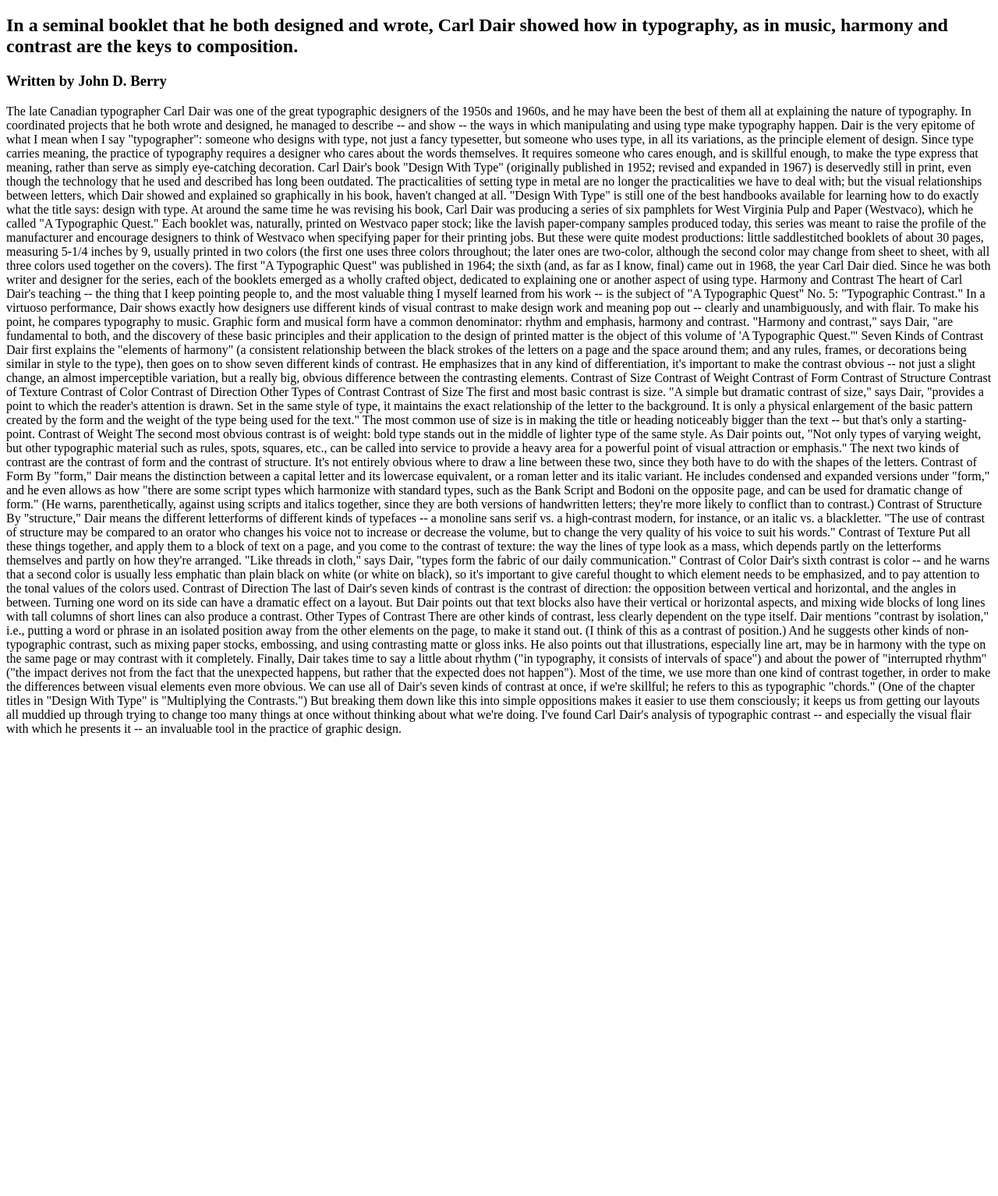
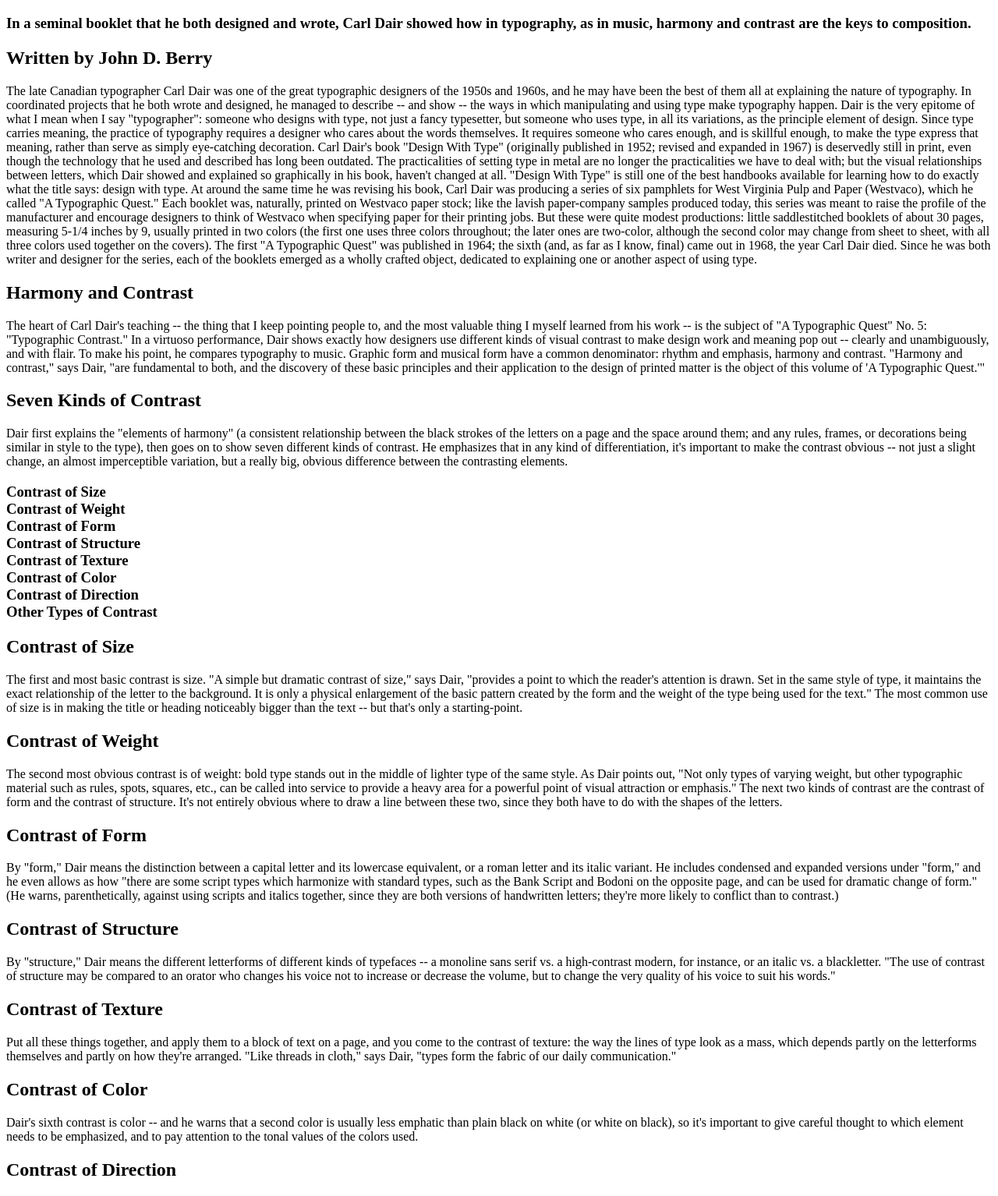
Before and after one commit to cdai-wd/carl-dair, a plain HTML site: page index.html in a window 1280 px wide. Shown: the part 61-1595 px from the top of the page at 78% size. Before the commit the page ends 1013 px from the top, so only its background shows below. Drawn offline with Linux system fonts and the light colour scheme.

Commit message:
Update index.html

```diff
--- a/index.html
+++ b/index.html
@@ -2,11 +2,11 @@
 <html>
     <h1>Seven Principles of Typographic Contrast</h1>
 
-    <h2>In a seminal booklet that he both designed and wrote, Carl Dair showed how in typography, as in music, harmony and contrast are the keys to composition. </h2>
+    <h3>In a seminal booklet that he both designed and wrote, Carl Dair showed how in typography, as in music, harmony and contrast are the keys to composition. </h3>
 
-    <h3>Written by John D. Berry</h3>
+    <h2>Written by John D. Berry</h2>
 
-    The late Canadian typographer Carl Dair was one of the great typographic designers of the 1950s and 1960s, and he may have been the best of them all at explaining the nature of typography. In coordinated projects that he both wrote and designed, he managed to describe -- and show -- the ways in which manipulating and using type make typography happen.
+    <body>The late Canadian typographer Carl Dair was one of the great typographic designers of the 1950s and 1960s, and he may have been the best of them all at explaining the nature of typography. In coordinated projects that he both wrote and designed, he managed to describe -- and show -- the ways in which manipulating and using type make typography happen.
 
     Dair is the very epitome of what I mean when I say "typographer": someone who designs with type, not just a fancy typesetter, but someone who uses type, in all its variations, as the principle element of design. Since type carries meaning, the practice of typography requires a designer who cares about the words themselves. It requires someone who cares enough, and is skillful enough, to make the type express that meaning, rather than serve as simply eye-catching decoration.
 
@@ -14,62 +14,102 @@
 
     At around the same time he was revising his book, Carl Dair was producing a series of six pamphlets for West Virginia Pulp and Paper (Westvaco), which he called "A Typographic Quest." Each booklet was, naturally, printed on Westvaco paper stock; like the lavish paper-company samples produced today, this series was meant to raise the profile of the manufacturer and encourage designers to think of Westvaco when specifying paper for their printing jobs. But these were quite modest productions: little saddlestitched booklets of about 30 pages, measuring 5-1/4 inches by 9, usually printed in two colors (the first one uses three colors throughout; the later ones are two-color, although the second color may change from sheet to sheet, with all three colors used together on the covers). The first "A Typographic Quest" was published in 1964; the sixth (and, as far as I know, final) came out in 1968, the year Carl Dair died. Since he was both writer and designer for the series, each of the booklets emerged as a wholly crafted object, dedicated to explaining one or another aspect of using type.
 
-    Harmony and Contrast
+    </body>
 
-    The heart of Carl Dair's teaching -- the thing that I keep pointing people to, and the most valuable thing I myself learned from his work -- is the subject of "A Typographic Quest" No. 5: "Typographic Contrast." In a virtuoso performance, Dair shows exactly how designers use different kinds of visual contrast to make design work and meaning pop out -- clearly and unambiguously, and with flair. To make his point, he compares typography to music.
+    <h2>Harmony and Contrast</h2>
+
+   <body>The heart of Carl Dair's teaching -- the thing that I keep pointing people to, and the most valuable thing I myself learned from his work -- is the subject of "A Typographic Quest" No. 5: "Typographic Contrast." In a virtuoso performance, Dair shows exactly how designers use different kinds of visual contrast to make design work and meaning pop out -- clearly and unambiguously, and with flair. To make his point, he compares typography to music.
 
     Graphic form and musical form have a common denominator: rhythm and emphasis, harmony and contrast. "Harmony and contrast," says Dair, "are fundamental to both, and the discovery of these basic principles and their application to the design of printed matter is the object of this volume of 'A Typographic Quest.'"
 
-    Seven Kinds of Contrast
+    </body>
 
-    Dair first explains the "elements of harmony" (a consistent relationship between the black strokes of the letters on a page and the space around them; and any rules, frames, or decorations being similar in style to the type), then goes on to show seven different kinds of contrast. He emphasizes that in any kind of differentiation, it's important to make the contrast obvious -- not just a slight change, an almost imperceptible variation, but a really big, obvious difference between the contrasting elements.
+    <h2>Seven Kinds of Contrast</h2>
 
+    <body>
+        Dair first explains the "elements of harmony" (a consistent relationship between the black strokes of the letters on a page and the space around them; and any rules, frames, or decorations being similar in style to the type), then goes on to show seven different kinds of contrast. He emphasizes that in any kind of differentiation, it's important to make the contrast obvious -- not just a slight change, an almost imperceptible variation, but a really big, obvious difference between the contrasting elements.
+    </body>
+    <h3>
     Contrast of Size
+    <br>
     Contrast of Weight
+    <br>
     Contrast of Form
+    <br>
     Contrast of Structure
+    <br>
     Contrast of Texture
+    <br>
     Contrast of Color
+    <br>
     Contrast of Direction
+    <br>
     Other Types of Contrast
+    </h3>
 
-    Contrast of Size
+    <h2>Contrast of Size</h2>
 
-    The first and most basic contrast is size. "A simple but dramatic contrast of size," says Dair, "provides a point to which the reader's attention is drawn. Set in the same style of type, it maintains the exact relationship of the letter to the background. It is only a physical enlargement of the basic pattern created by the form and the weight of the type being used for the text." The most common use of size is in making the title or heading noticeably bigger than the text -- but that's only a starting-point.
+    <body>
+        The first and most basic contrast is size. "A simple but dramatic contrast of size," says Dair, "provides a point to which the reader's attention is drawn. Set in the same style of type, it maintains the exact relationship of the letter to the background. It is only a physical enlargement of the basic pattern created by the form and the weight of the type being used for the text." The most common use of size is in making the title or heading noticeably bigger than the text -- but that's only a starting-point.
+    </body>
 
-    Contrast of Weight
+    <br>
 
-    The second most obvious contrast is of weight: bold type stands out in the middle of lighter type of the same style. As Dair points out, "Not only types of varying weight, but other typographic material such as rules, spots, squares, etc., can be called into service to provide a heavy area for a powerful point of visual attraction or emphasis."
+    <h2>Contrast of Weight</h2>
 
-    The next two kinds of contrast are the contrast of form and the contrast of structure. It's not entirely obvious where to draw a line between these two, since they both have to do with the shapes of the letters.
+    <body>
+        The second most obvious contrast is of weight: bold type stands out in the middle of lighter type of the same style. As Dair points out, "Not only types of varying weight, but other typographic material such as rules, spots, squares, etc., can be called into service to provide a heavy area for a powerful point of visual attraction or emphasis."
+        The next two kinds of contrast are the contrast of form and the contrast of structure. It's not entirely obvious where to draw a line between these two, since they both have to do with the shapes of the letters.
+    </body>
 
+    <br>
 
-    Contrast of Form
+    <h2>Contrast of Form</h2>
+    <body>
+        By "form," Dair means the distinction between a capital letter and its lowercase equivalent, or a roman letter and its italic variant. He includes condensed and expanded versions under "form," and he even allows as how "there are some script types which harmonize with standard types, such as the Bank Script and Bodoni on the opposite page, and can be used for dramatic change of form."
+        (He warns, parenthetically, against using scripts and italics together, since they are both versions of handwritten letters; they're more likely to conflict than to contrast.)
+    </body>
 
-    By "form," Dair means the distinction between a capital letter and its lowercase equivalent, or a roman letter and its italic variant. He includes condensed and expanded versions under "form," and he even allows as how "there are some script types which harmonize with standard types, such as the Bank Script and Bodoni on the opposite page, and can be used for dramatic change of form." (He warns, parenthetically, against using scripts and italics together, since they are both versions of handwritten letters; they're more likely to conflict than to contrast.)
+    <br>
 
-    Contrast of Structure
+    <h2>Contrast of Structure</h2>
 
-    By "structure," Dair means the different letterforms of different kinds of typefaces -- a monoline sans serif vs. a high-contrast modern, for instance, or an italic vs. a blackletter. "The use of contrast of structure may be compared to an orator who changes his voice not to increase or decrease the volume, but to change the very quality of his voice to suit his words."
+    <body>
+        By "structure," Dair means the different letterforms of different kinds of typefaces -- a monoline sans serif vs. a high-contrast modern, for instance, or an italic vs. a blackletter.
+        "The use of contrast of structure may be compared to an orator who changes his voice not to increase or decrease the volume, but to change the very quality of his voice to suit his words."
+    </body>
 
-    Contrast of Texture
+    <br>
 
-    Put all these things together, and apply them to a block of text on a page, and you come to the contrast of texture: the way the lines of type look as a mass, which depends partly on the letterforms themselves and partly on how they're arranged. "Like threads in cloth," says Dair, "types form the fabric of our daily communication."
+    <h2>Contrast of Texture</h2>
+    <body>
+        Put all these things together, and apply them to a block of text on a page, and you come to the contrast of texture: the way the lines of type look as a mass, which depends partly on the letterforms themselves and partly on how they're arranged. "Like threads in cloth," says Dair, "types form the fabric of our daily communication."
+    </body>
 
+    <br>
 
-    Contrast of Color
+    <h2>Contrast of Color</h2>
+    <body>
+        Dair's sixth contrast is color -- and he warns that a second color is usually less emphatic than plain black on white (or white on black), so it's important to give careful thought to which element needs to be emphasized, and to pay attention to the tonal values of the colors used.
+    </body>
 
-    Dair's sixth contrast is color -- and he warns that a second color is usually less emphatic than plain black on white (or white on black), so it's important to give careful thought to which element needs to be emphasized, and to pay attention to the tonal values of the colors used.
+    <br>
 
-    Contrast of Direction
+    <h2>Contrast of Direction</h2>
 
-    The last of Dair's seven kinds of contrast is the contrast of direction: the opposition between vertical and horizontal, and the angles in between. Turning one word on its side can have a dramatic effect on a layout. But Dair points out that text blocks also have their vertical or horizontal aspects, and mixing wide blocks of long lines with tall columns of short lines can also produce a contrast.
+    <body>
+        The last of Dair's seven kinds of contrast is the contrast of direction: the opposition between vertical and horizontal, and the angles in between. Turning one word on its side can have a dramatic effect on a layout.
+        But Dair points out that text blocks also have their vertical or horizontal aspects, and mixing wide blocks of long lines with tall columns of short lines can also produce a contrast.
+    </body>
 
-    Other Types of Contrast
+    <br>
 
-    There are other kinds of contrast, less clearly dependent on the type itself. Dair mentions "contrast by isolation," i.e., putting a word or phrase in an isolated position away from the other elements on the page, to make it stand out. (I think of this as a contrast of position.) And he suggests other kinds of non-typographic contrast, such as mixing paper stocks, embossing, and using contrasting matte or gloss inks. He also points out that illustrations, especially line art, may be in harmony with the type on the same page or may contrast with it completely.
+    <h2>Other Types of Contrast</h2>
+    <body>
+        There are other kinds of contrast, less clearly dependent on the type itself. Dair mentions "contrast by isolation," i.e., putting a word or phrase in an isolated position away from the other elements on the page, to make it stand out. (I think of this as a contrast of position.) And he suggests other kinds of non-typographic contrast, such as mixing paper stocks, embossing, and using contrasting matte or gloss inks. He also points out that illustrations, especially line art, may be in harmony with the type on the same page or may contrast with it completely.
 
-    Finally, Dair takes time to say a little about rhythm ("in typography, it consists of intervals of space") and about the power of "interrupted rhythm" ("the impact derives not from the fact that the unexpected happens, but rather that the expected does not happen").
+        Finally, Dair takes time to say a little about rhythm ("in typography, it consists of intervals of space") and about the power of "interrupted rhythm" ("the impact derives not from the fact that the unexpected happens, but rather that the expected does not happen").
 
-    Most of the time, we use more than one kind of contrast together, in order to make the differences between visual elements even more obvious. We can use all of Dair's seven kinds of contrast at once, if we're skillful; he refers to this as typographic "chords." (One of the chapter titles in "Design With Type" is "Multiplying the Contrasts.") But breaking them down like this into simple oppositions makes it easier to use them consciously; it keeps us from getting our layouts all muddied up through trying to change too many things at once without thinking about what we're doing. I've found Carl Dair's analysis of typographic contrast -- and especially the visual flair with which he presents it -- an invaluable tool in the practice of graphic design.
+        Most of the time, we use more than one kind of contrast together, in order to make the differences between visual elements even more obvious. We can use all of Dair's seven kinds of contrast at once, if we're skillful; he refers to this as typographic "chords." (One of the chapter titles in "Design With Type" is "Multiplying the Contrasts.") But breaking them down like this into simple oppositions makes it easier to use them consciously; it keeps us from getting our layouts all muddied up through trying to change too many things at once without thinking about what we're doing. I've found Carl Dair's analysis of typographic contrast -- and especially the visual flair with which he presents it -- an invaluable tool in the practice of graphic design.
+    </body>
 </html>
```
